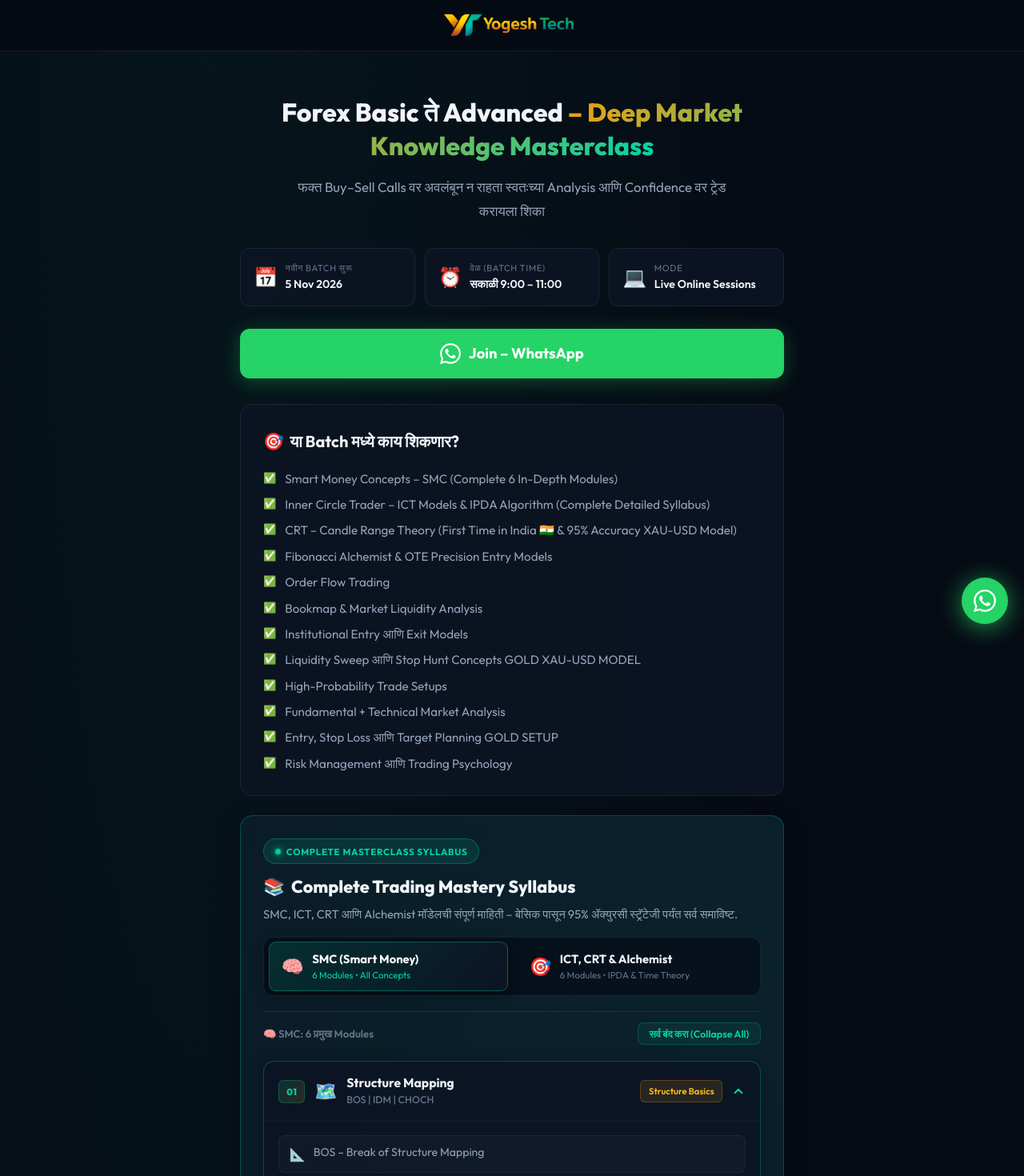
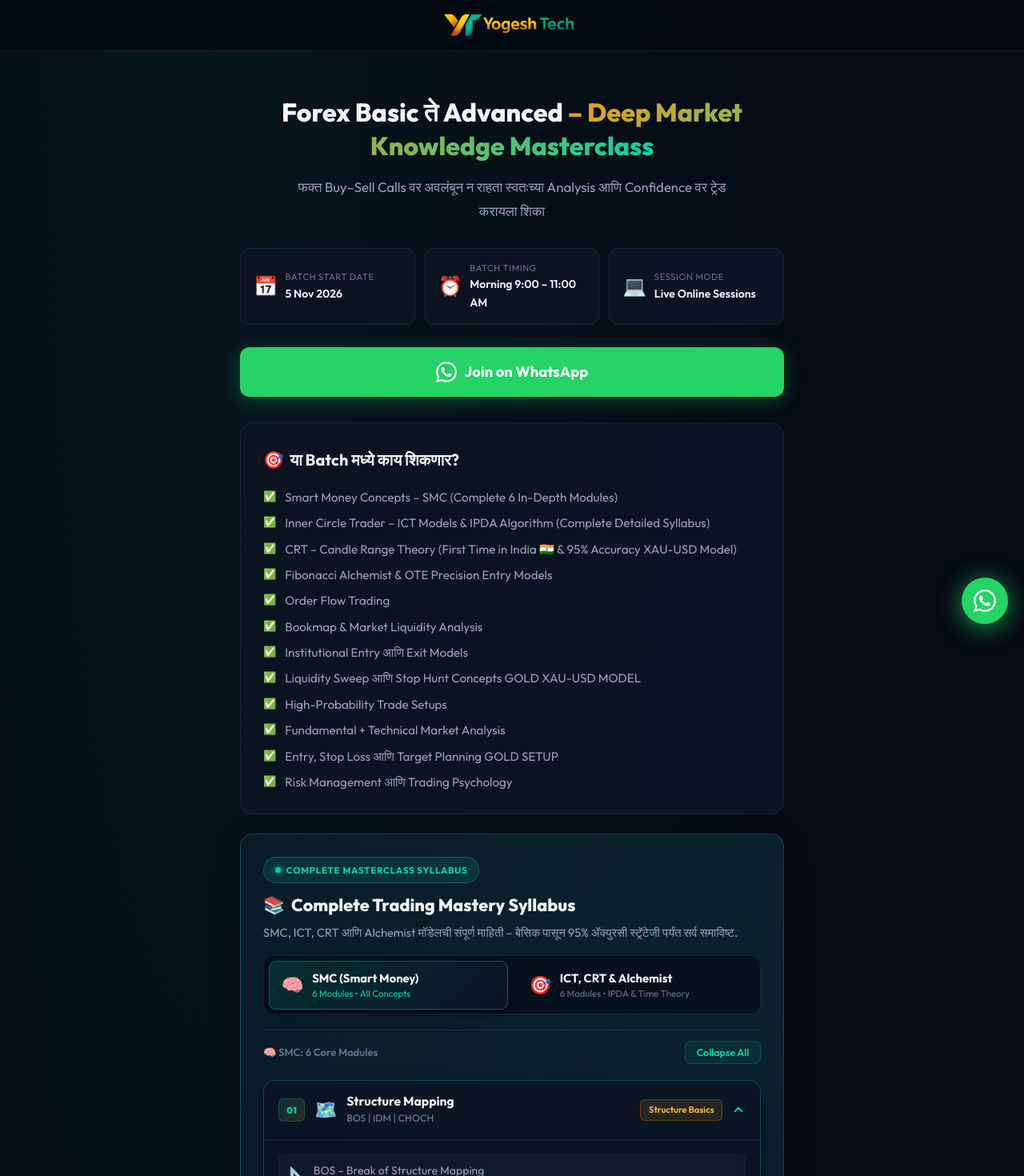
Before and after one commit to krushisathiai/Yogesh-Tech, a React (Vite) app: page / in a window 1280 px wide. Shown: the top 1470 px of the page at 80% size. Built offline with nearby package versions, Linux system fonts and the light colour scheme.

Commit message:
Update button and chip labels to clean professional English

```diff
--- a/src/pages/HomePage.jsx
+++ b/src/pages/HomePage.jsx
@@ -294,15 +294,15 @@ const HomePage = () => {
 
       {/* ── BATCH INFO ── */}
       <div className="batch-strip">
-        <div className="batch-chip"><span className="chip-icon">📅</span><div><small>नवीन Batch सुरू</small><strong>5 Nov 2026</strong></div></div>
-        <div className="batch-chip"><span className="chip-icon">⏰</span><div><small>वेळ (Batch Time)</small><strong>सकाळी 9:00 – 11:00</strong></div></div>
-        <div className="batch-chip"><span className="chip-icon">💻</span><div><small>Mode</small><strong>Live Online Sessions</strong></div></div>
+        <div className="batch-chip"><span className="chip-icon">📅</span><div><small>Batch Start Date</small><strong>5 Nov 2026</strong></div></div>
+        <div className="batch-chip"><span className="chip-icon">⏰</span><div><small>Batch Timing</small><strong>Morning 9:00 – 11:00 AM</strong></div></div>
+        <div className="batch-chip"><span className="chip-icon">💻</span><div><small>Session Mode</small><strong>Live Online Sessions</strong></div></div>
       </div>
 
       {/* ── CTA 1 ── */}
       <a href={WA_LINK} target="_blank" rel="noopener noreferrer" className="wa-btn wa-btn-big">
         <WhatsAppIcon size={26} />
-        <span>Join – WhatsApp</span>
+        <span>Join on WhatsApp</span>
       </a>
 
       {/* ── WHAT YOU LEARN ── */}
@@ -366,10 +366,10 @@ const HomePage = () => {
 
           <div className="smc-toolbar">
             <span className="smc-count-text">
-              {activeTab === 'smc' ? '🧠 SMC: 6 प्रमुख Modules' : '🎯 ICT & CRT: 6 प्रगत Modules'}
+              {activeTab === 'smc' ? '🧠 SMC: 6 Core Modules' : '🎯 ICT & CRT: 6 Advanced Modules'}
             </span>
             <button type="button" onClick={toggleCurrentAll} className="smc-toggle-all-btn">
-              {isCurrentAllOpen ? 'सर्व बंद करा (Collapse All)' : 'सर्व उघडा (Expand All)'}
+              {isCurrentAllOpen ? 'Collapse All' : 'Expand All'}
             </button>
           </div>
         </div>
@@ -437,7 +437,7 @@ const HomePage = () => {
       {/* ── CTA 2 ── */}
       <a href={WA_LINK} target="_blank" rel="noopener noreferrer" className="wa-btn wa-btn-big">
         <WhatsAppIcon size={26} />
-        <span>Join – WhatsApp</span>
+        <span>Join on WhatsApp</span>
       </a>
 
       {/* ── RECORDED LECTURES ── */}
@@ -482,7 +482,7 @@ const HomePage = () => {
       {/* ── FINAL CTA ── */}
       <a href={WA_LINK} target="_blank" rel="noopener noreferrer" className="wa-btn wa-btn-big wa-btn-final">
         <WhatsAppIcon size={26} />
-        <span>Join – WhatsApp</span>
+        <span>Join on WhatsApp</span>
       </a>
 
       {/* ── FLOATING WHATSAPP ── */}
```
